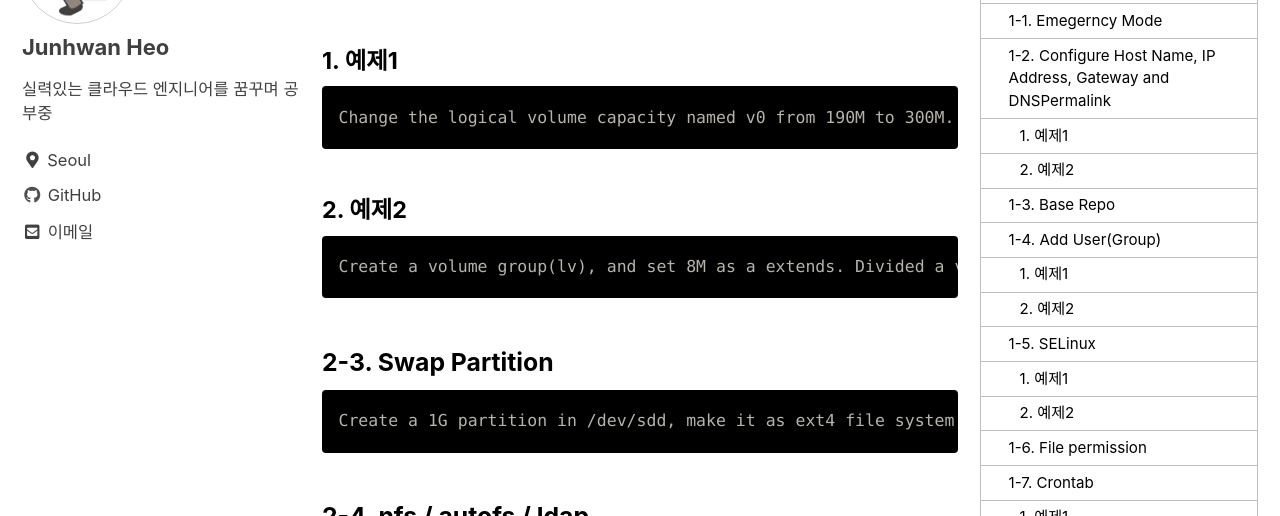
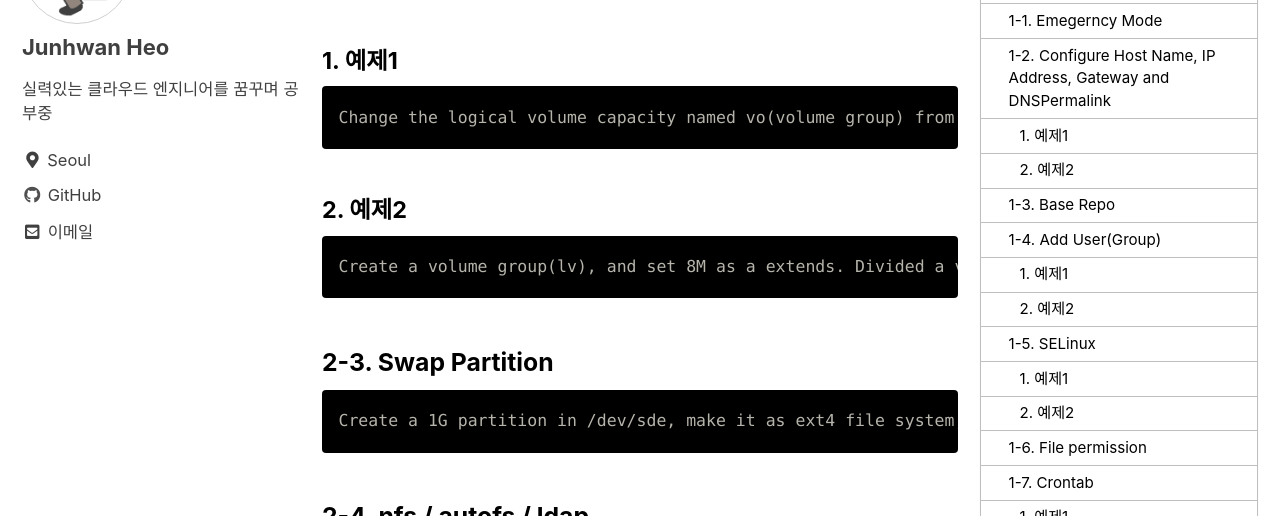
Before and after one commit to holeman4110/holeman4110.github.io, a Jekyll site: the page built from _posts/2023-02-19-rhcsa4.md, in a window 1280 px wide and 900 px high, scrolled down 4411 px. Shown: the part 152-668 px from the top of the window. Built offline with Jekyll 4.4.1, drawn with Linux system fonts in a browser that asks for light colours; cached includes are drawn as plain includes; a script bundle is joined from its source files by our own code; comment, search, counter and statistics services are not loaded.

Commit message:
Update 2023-02-19-rhcsa4.md

````diff
--- a/_posts/2023-02-19-rhcsa4.md
+++ b/_posts/2023-02-19-rhcsa4.md
@@ -172,19 +172,19 @@ But rd.break is not working now. Use different ways.
 #### 1. 예제1
 
 ```
-Change the logical volume capacity named v0 from 190M to 300M. and the size of the floating range should set between 280 and 320. (This logical volume has been mounted in advance.)
+Change the logical volume capacity named vo(volume group) from 190M to 300M. and the size of the floating range should set between 280 and 320. (This logical volume has been mounted in advance.)
 ```
 
 #### 2. 예제2
 
 ```
-Create a volume group(lv), and set 8M as a extends. Divided a volume group containing 50 extends on volume group lv (lvshare), make it as xfs file system, and mounted automatically under /dev/sdc. And the size of the floating range should set between 380M and 400M.
+Create a volume group(lv), and set 8M as a extends. Divided a volume group containing 50 extends on volume group lv (lvshare), make it as xfs file system, and mounted automatically under /dev/sde. And the size of the floating range should set between 380M and 400M.
 ```
 
 ### 2-3. Swap Partition
 
 ```
-Create a 1G partition in /dev/sdd, make it as ext4 file system, mounted automatically under /mnt/data and which take effect automatically at boot-start. Use fdisk for making swapfile.
+Create a 1G partition in /dev/sde, make it as ext4 file system, mounted automatically under /dev/sde and which take effect automatically at boot-start. Use fdisk for making swapfile.
 ```
 
 ### 2-4. nfs / autofs / ldap
````
